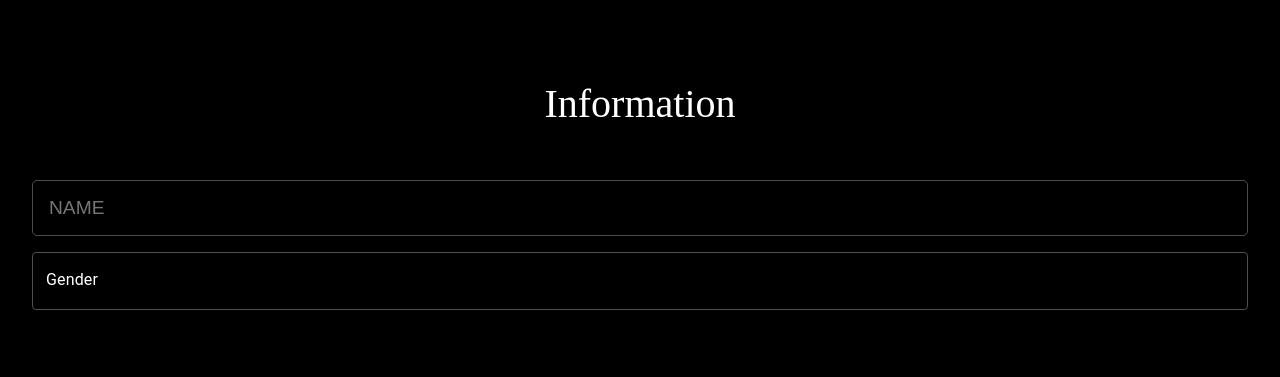
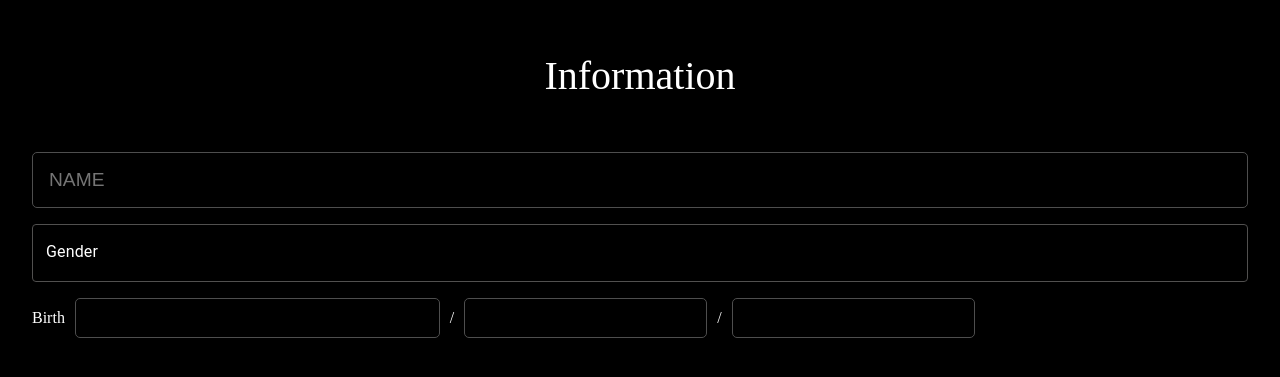
Before and after one commit to cjy0019/hanadul-react, a React (Create React App) app: page /gender-information in a window 1280 px wide. Shown: the part 203-580 px from the top of the page. Built offline with nearby package versions, Linux system fonts and the light colour scheme.

Commit message:
feat : 기본정보 입력페이지 완료

```diff
--- a/package.json
+++ b/package.json
@@ -5,11 +5,13 @@
   "dependencies": {
     "@emotion/react": "^11.8.2",
     "@emotion/styled": "^11.8.1",
+    "@mui/lab": "^5.0.0-alpha.74",
     "@mui/material": "^5.5.2",
     "@mui/styled-engine-sc": "^5.4.2",
     "@testing-library/jest-dom": "^5.16.2",
     "@testing-library/react": "^12.1.3",
     "@testing-library/user-event": "^13.5.0",
+    "@types/date-fns": "^2.6.0",
     "@types/jest": "^27.4.1",
     "@types/node": "^16.11.26",
     "@types/react": "^17.0.39",
--- a/src/components/Information/template/GenderBirthInfoTemplate.tsx
+++ b/src/components/Information/template/GenderBirthInfoTemplate.tsx
@@ -1,4 +1,4 @@
-import { FormControl, InputLabel, MenuItem, Select, SelectChangeEvent } from '@mui/material';
+import { FormControl, InputLabel, MenuItem, Select, SelectChangeEvent, TextField } from '@mui/material';
 import React, { useState } from 'react';
 import styled from 'styled-components';
 import palette from '../../../styles/palette';
@@ -6,9 +6,27 @@ import Container from '../../common/Container';
 import Contents from '../../common/Contents';
 import SubTitle from '../../common/SubTitle';
 
+type Birth = {
+  year: string;
+  month: string;
+  day: string;
+};
+
 const GenderBirthInfoTemplate = () => {
   const [name, setName] = useState<string>('');
   const [gender, setGender] = useState<string>('');
+  const [birth, setBirth] = useState<Birth>({
+    year: '',
+    month: '',
+    day: '',
+  });
+
+  const restrictLength = (maxLength: number, birthType: string, object: React.ChangeEvent<HTMLInputElement>) => {
+    if (object.target.value.length > maxLength) return;
+    else {
+      setBirth({ ...birth, [`${birthType}`]: object.target.value });
+    }
+  };
 
   const handleChange = (e: SelectChangeEvent<string>) => {
     setGender(e.target.value);
@@ -16,6 +34,18 @@ const GenderBirthInfoTemplate = () => {
 
   const handleName = (e: React.ChangeEvent<HTMLInputElement>) => {
     setName(e.target.value);
+  };
+
+  const handleYear = (e: React.ChangeEvent<HTMLInputElement>) => {
+    restrictLength(4, 'year', e);
+  };
+
+  const handleMonth = (e: React.ChangeEvent<HTMLInputElement>) => {
+    restrictLength(2, 'month', e);
+  };
+
+  const handleDay = (e: React.ChangeEvent<HTMLInputElement>) => {
+    restrictLength(2, 'day', e);
   };
 
   return (
@@ -43,6 +73,15 @@ const GenderBirthInfoTemplate = () => {
             <MenuItem value="Female">Female</MenuItem>
           </Select>
         </FormControl>
+
+        <BirthContainer>
+          <p>Birth</p>
+          <input type="number" value={birth.year} onChange={handleYear} />
+          <p>/</p>
+          <input type="number" value={birth.month} onChange={handleMonth} />
+          <p>/</p>
+          <input type="number" value={birth.day} onChange={handleDay} />
+        </BirthContainer>
       </Contents>
     </Container>
   );
@@ -74,12 +113,22 @@ const BirthContainer = styled.div`
     border: 1px solid ${palette.lightGray};
     border-radius: 5px;
     height: 40px;
-    outline: none;
+    padding-left: 20px;
+    box-sizing: border-box;
+    font-size: 18px;
+  }
+
+  & > input:nth-of-type(1) {
+    width: 30%;
   }
 
   & > input:nth-of-type(2) {
     width: 20%;
   }
+
+  & > input:nth-of-type(3) {
+    width: 20%;
+  }
 `;
 
 export default GenderBirthInfoTemplate;
```
Also changed, not shown: 1 other file (tests, documents, lock files or other folders).
